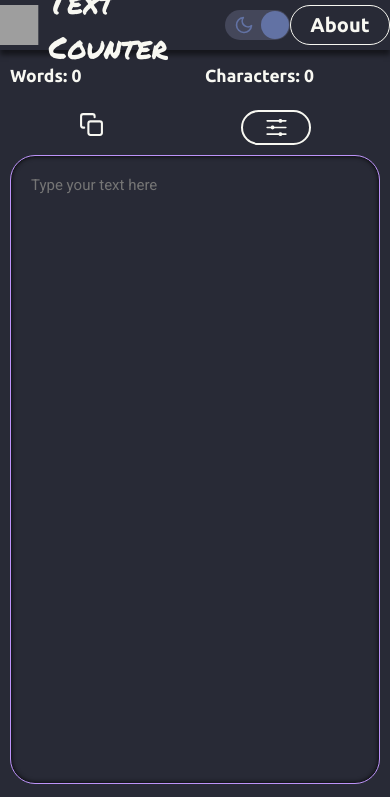
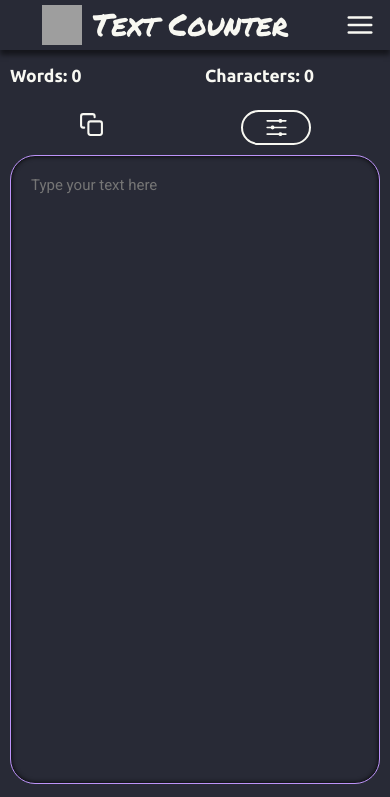
Before and after one commit to iago-mendes/textcounter, a Next.js app: page / in a window 390 px wide. Shown: the top 797 px of the page. Built offline with nearby package versions, Linux system fonts and the light colour scheme; grey boxes are pictures that could not be loaded.

Commit message:
handle show menu button for mobile

```diff
--- a/src/components/Menu.tsx
+++ b/src/components/Menu.tsx
@@ -1,14 +1,17 @@
 import Link from 'next/link'
 import Switch from 'react-switch'
-import {FiSun, FiMoon} from 'react-icons/fi'
+import {FiSun, FiMoon, FiMenu} from 'react-icons/fi'
 
 import logoDark from '../assets/logo-dark.svg'
 import logoLight from '../assets/logo-light.svg'
 import Container from '../styles/components/Menu'
 import ThemeContext from '../utils/ThemePreference'
+import useDimensions from '../hooks/useDimensions'
 
 const Menu: React.FC = () =>
 {
+	const {width} = useDimensions()
+
 	return (
 		<ThemeContext.Consumer>
 			{ctx => (
@@ -19,6 +22,7 @@ const Menu: React.FC = () =>
 							<span>Text Counter</span>
 						</a>
 					</Link>
+					{width > 500 ? (
 						<div className='buttons'>
 							<Switch
 								checked={ctx.isDark}
@@ -38,6 +42,11 @@ const Menu: React.FC = () =>
 								</a>
 							</Link>
 						</div>
+					) : (
+						<button className='menuButton' >
+							<FiMenu size={30} />
+						</button>
+					)}
 				</Container>
 			)}
 		</ThemeContext.Consumer>
--- a/src/styles/components/Menu.ts
+++ b/src/styles/components/Menu.ts
@@ -95,6 +95,24 @@ const Container = styled.nav`
 			}
 		}
 	}
+
+	.menuButton
+	{
+		display: flex;
+		align-items: center;
+		justify-content: center;
+
+		background: none;
+		border: none;
+
+		color: ${p => p.theme.colors.text};
+		transition: 0.25s;
+
+		:hover
+		{
+			transform: scale(1.25);
+		}
+	}
 `
 
 export default Container
```
Lines whose indentation alone changed are shown as unchanged.
